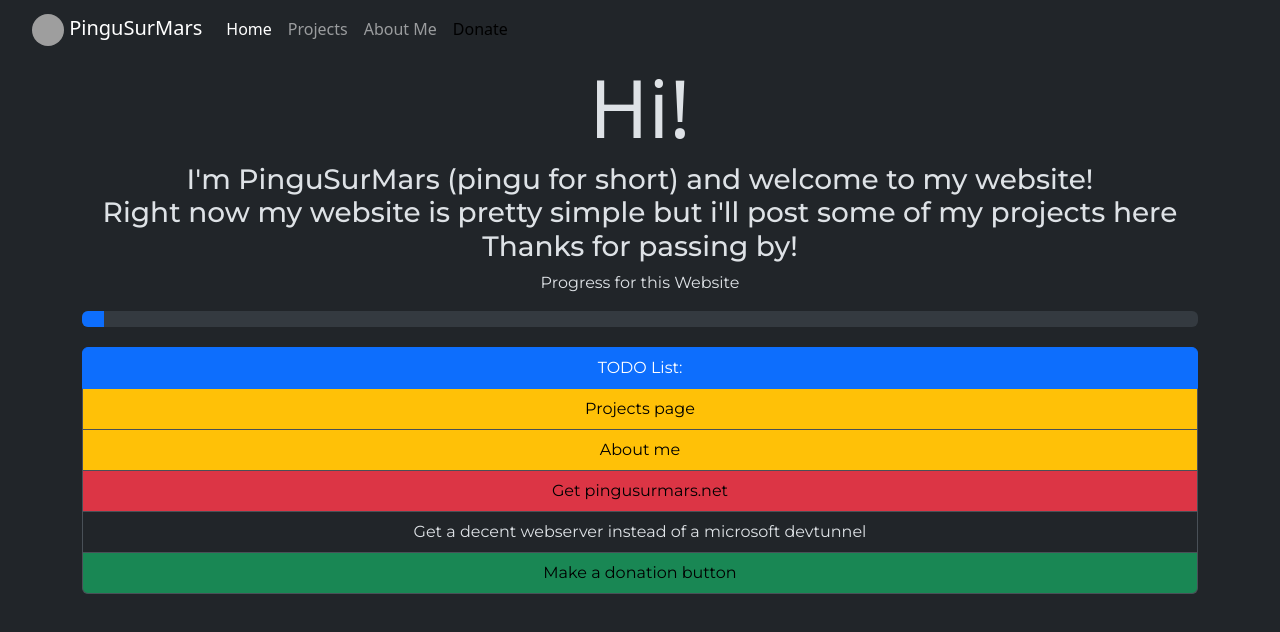
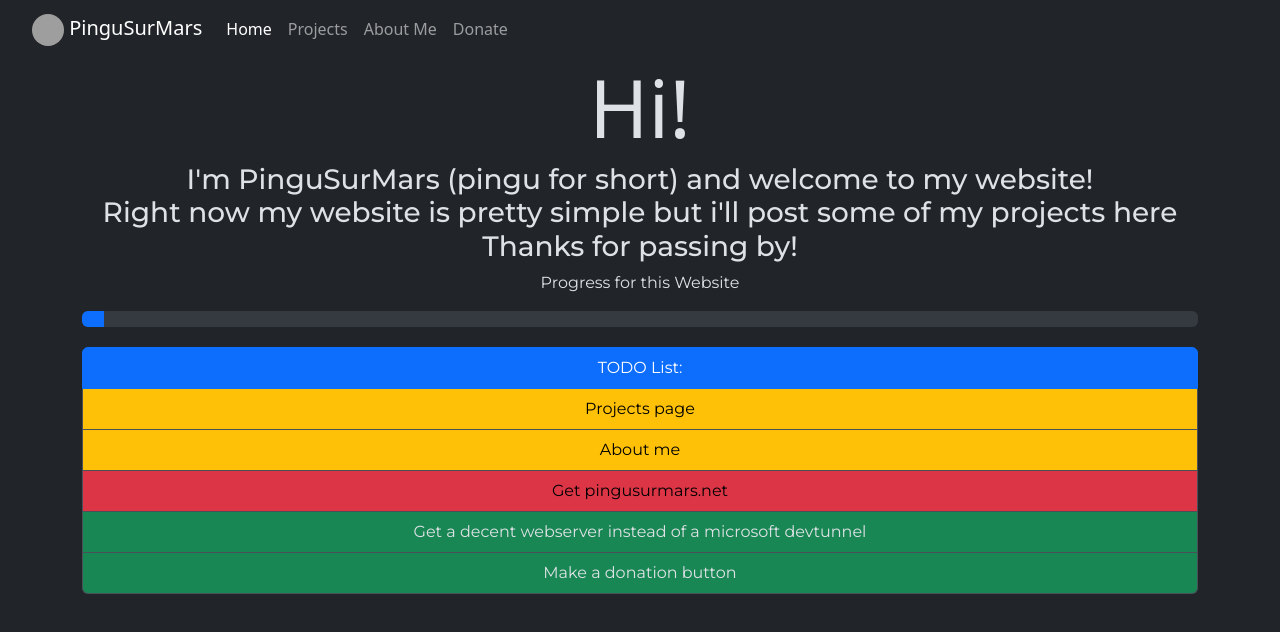
Before and after one commit to pingusurmars/pingusurmars.github.io, a plain HTML site: page index.html in a window 1280 px wide. Drawn offline with nearby package versions, Linux system fonts and the light colour scheme; grey boxes are pictures that could not be loaded.

Commit message:
accidentally hid the donate button

```diff
--- a/index.html
+++ b/index.html
@@ -70,7 +70,7 @@
 							<li class="nav-item">
 								<a
 									href="https://www.paypal.com/donate/?hosted_button_id=AG68N6UDYUP9G"
-									class="nav-link text-black"
+									class="nav-link"
 									aria-current="page"
 									>Donate</a
 								>
@@ -106,10 +106,10 @@
 				<li class="list-group-item bg-danger text-black">
 					Get pingusurmars.net
 				</li>
-				<li class="list-group-item">
+				<li class="list-group-item bg-success">
 					Get a decent webserver instead of a microsoft devtunnel
 				</li>
-				<li class="list-group-item bg-success text-black">
+				<li class="list-group-item bg-success">
 					Make a donation button
 				</li>
 			</ul>
```
